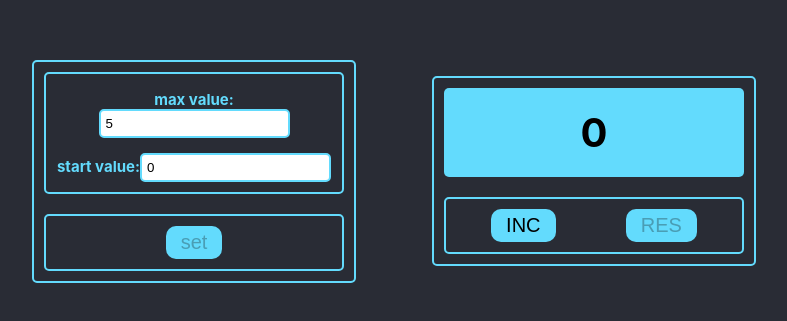
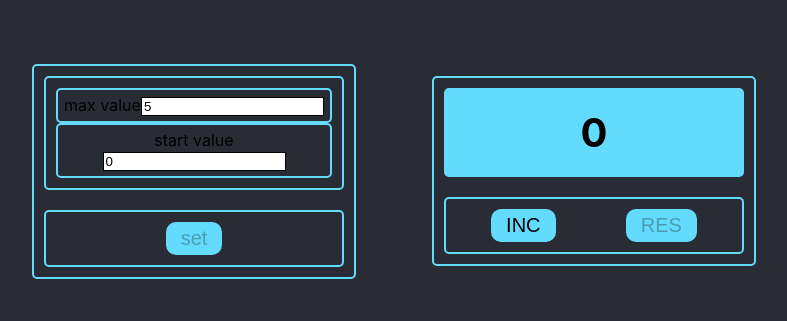
Before and after one commit to Dudziecki/Counter, a React (Create React App) app: page / in a window 1280 px wide. Shown: the part 229-550 px from the top of the page, without its empty margins (246-1033 px from the left). Built offline with nearby package versions, Linux system fonts and the light colour scheme.

Commit message:
change output data

```diff
--- a/src/components/counterComponents/Display.tsx
+++ b/src/components/counterComponents/Display.tsx
@@ -1,9 +1,14 @@
 import React from "react";
+
 type TextAreaPropsType = {
     value?: number;
     isMaxValue?: boolean;
+    isSet: boolean;
+    startValue: number;
+    isError: boolean;
 };
- export const Display: React.FC<TextAreaPropsType> = ({ value, isMaxValue }) => {
+
+export const Display: React.FC<TextAreaPropsType> = ({ value, isMaxValue, isSet, startValue, isError }) => {
     return (
         <h1
             className='styledOutput'
@@ -11,7 +16,7 @@ type TextAreaPropsType = {
                 color: isMaxValue ? 'red' : 'black',
             }}
         >
-            {value}
+            {isError ? 'Incorrect input' : isSet ? value : 'Please enter the values and click set'}
         </h1>
     );
 };
--- a/src/components/setCounterComponents/InputComponent.tsx
+++ b/src/components/setCounterComponents/InputComponent.tsx
@@ -1,23 +1,32 @@
 import React from 'react';
-import '../styles/style.css'
 
-type InputComponentPropsType = {
-    label: string
-    value: number
-    onChange?: (value: number) => void
-    className: string
-}
-export const InputComponent:React.FC<InputComponentPropsType> = ({label,value,onChange,className}) => {
+type InputComponentProps = {
+    label: string;
+    value: number;
+    onChange: (value: number) => void;
+    className: string;
+    isError: boolean;
+};
+
+export const InputComponent: React.FC<InputComponentProps> = ({
+                                                                  label,
+                                                                  value,
+                                                                  onChange,
+                                                                  className,
+                                                                  isError
+                                                              }) => {
     return (
-        <div className='InputContainerStyled'>
-            <label htmlFor="valueType" className='label'>{label}:</label>
-            <input type="number"
-                   name='valueType'
-                   value={value}
-                   className={className}
-                   onChange={(e) => {
-                if (onChange) onChange(Number(e.target.value));
-            }}/>
+        <div className={className}>
+            <label>{label}</label>
+            <input
+                type="number"
+                value={value}
+                onChange={(e) => onChange(Number(e.target.value))}
+                style={{
+                    border: isError ? '2px solid red' : '1px solid black',
+                    backgroundColor: isError ? 'rgba(255, 0, 0, 0.1)' : 'white'
+                }}
+            />
         </div>
     );
 };
```
